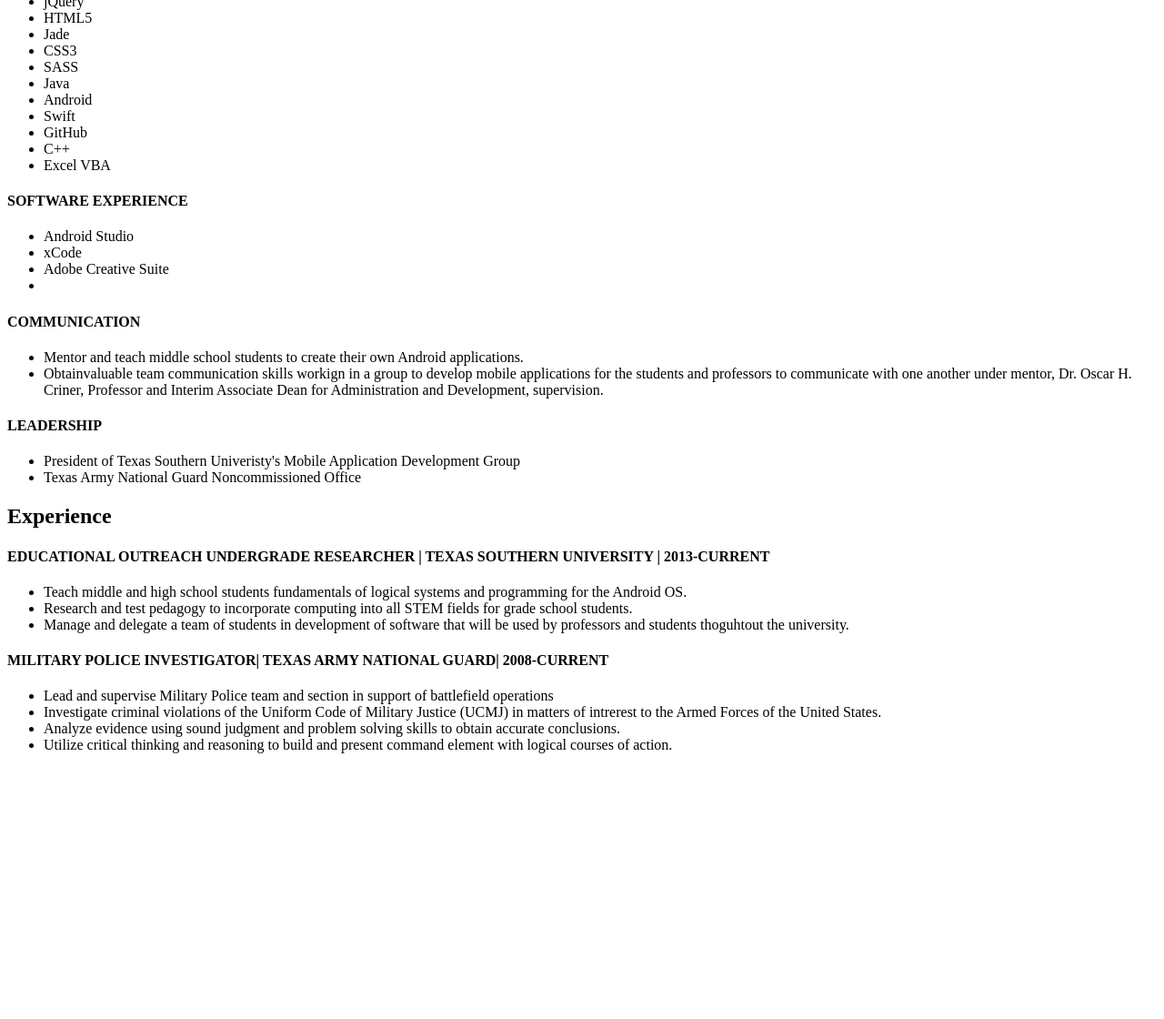
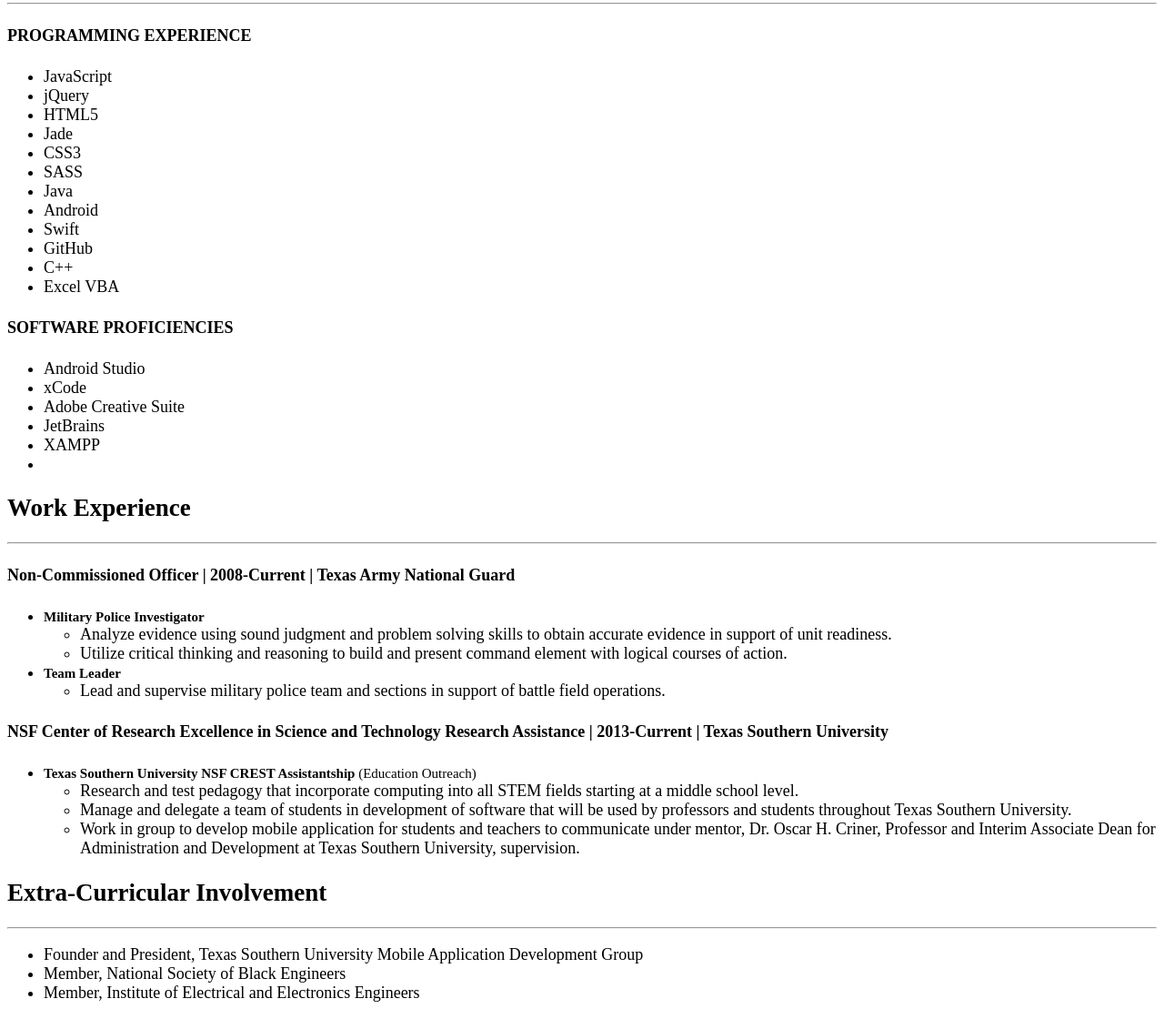
Before and after one commit to antpowell/resumeWebsite, a website: page app/views/resume.html in a window 1280 px wide. Shown: the part 385-1505 px from the top of the page at 91% size. Before the commit the page ends 1229 px from the top, so only its background shows below. Drawn offline with nearby package versions, Linux system fonts and the light colour scheme; files that its build step writes are made by us from their sources.

Commit message:
Update Resume Page

```diff
--- a/app/styles/resume.scss
+++ b/app/styles/resume.scss
@@ -1,3 +1,6 @@
-h2{
-    //background-color: darkolivegreen;
+.resume{
+  font-size: 18px;
+  strong{
+    font-size: 15px;
+  }
 }
--- a/app/views/resume.html
+++ b/app/views/resume.html
@@ -1,19 +1,23 @@
+<link rel="stylesheet" href="../styles/resume.css">
 
-<link rel="stylesheet" href="styles/resume.css">
-
-   <div class="container">
+<div class="container resume">
   <section id='professinal-profile'>
     <h2>Objective</h2>
     <hr>
-        <p id='obj-body'>Current undergraduate in computer science and a year and a half of programming experience. Seeking to obtain an internship working with software engineers that will strengthen my design, front-end development, and programming skills. I believe my strong problem-solving skills and proficiency of the core components of programming will provide solid support to any organization, group, or team.</p>
+    <p id='obj-body'>Current undergraduate in computer science and a year and a half of programming experience. Seeking
+      to obtain an internship working with software engineers that will strengthen my design, front-end development, and
+      programming skills. I believe my strong problem-solving skills and proficiency of the core components of
+      programming will provide solid support to any organization, group, or team.</p>
   </section>
   <section id='education'>
     <h2>Education</h2>
+    <hr>
     <h4>BACHELORS: COMPUTER SCIENCE / POLITICAL SCIENCE | 2016| TEXAS SOUTHERN UNIVERSITY</h4>
     <p>Major: Computer Science/ Political Science</p>
   </section>
   <section id='skills-abilities'>
     <h2>Skills & Abilities</h2>
+    <hr>
     <h4>PROGRAMMING EXPERIENCE</h4>
     <ul class='list-unstyled'>
       <li>JavaScript</li>
@@ -29,38 +33,68 @@
       <li>C++</li>
       <li>Excel VBA</li>
     </ul>
-        <h4>SOFTWARE EXPERIENCE</h4>
-        <ul class="list-unstyled">
+    <h4>SOFTWARE PROFICIENCIES</h4>
+    <ul class="list-unstyled list-inline">
       <li>Android Studio</li>
       <li>xCode</li>
       <li>Adobe Creative Suite</li>
+      <li>JetBrains</li>
+      <li>XAMPP</li>
       <li></li>
     </ul>
-        <h4>COMMUNICATION</h4>
+  </section>
+  <section class="work-experience">
+    <h2>Work Experience</h2>
+    <hr>
+    <h4>Non-Commissioned Officer | 2008-Current | Texas Army National Guard</h4>
     <ul class='list-unstyled'>
-            <li>Mentor and teach middle school students to create their own Android applications.</li>
-            <li>Obtainvaluable team communication skills workign in a group to develop mobile applications for the students and professors to communicate with one another under mentor, Dr. Oscar H. Criner, Professor and Interim Associate Dean for Administration and Development, supervision.</li>
+      <li><strong>Military Police Investigator</strong>
+        <ul>
+          <li>Analyze evidence using sound judgment and problem solving skills to obtain accurate evidence in support of
+            unit readiness.
+          </li>
+          <li>Utilize critical thinking and reasoning to build and present command element with logical courses of
+            action.
+          </li>
         </ul>
-        <h4>LEADERSHIP</h4>
+      </li>
+      <li><strong>Team Leader</strong>
+        <ul>
+          <li>Lead and supervise military police team and sections in support of battle field operations.</li>
+        </ul>
+      </li>
+    </ul>
+    <h4>NSF Center of Research Excellence in Science and Technology Research Assistance | 2013-Current | Texas Southern
+      University</h4>
     <ul class="list-unstyled">
-            <li>President of Texas Southern Univeristy's Mobile Application Development Group</li>
-            <li>Texas Army National Guard Noncommissioned Office</li>
+      <li><strong>Texas Southern University NSF CREST Assistantship </strong>
+        <small>(Education Outreach)</small>
+        <ul>
+          <li>Research and test pedagogy that incorporate computing into all STEM fields starting at a middle school
+            level.
+          </li>
+          <li>Manage and delegate a team of students in development of software that will be used by professors and
+            students throughout Texas Southern University.
+          </li>
+          <li>Work in group to develop mobile application for students and teachers to communicate under mentor, Dr.
+            Oscar H. Criner, Professor and Interim Associate Dean for Administration and Development at Texas Southern
+            University, supervision.
+          </li>
+        </ul>
+      </li>
     </ul>
   </section>
-    <section id='experience'>
-        <h2>Experience</h2>
-        <h4>EDUCATIONAL OUTREACH UNDERGRADE RESEARCHER | TEXAS SOUTHERN UNIVERSITY | 2013-CURRENT</h4>
+
+
+
+
+  <section id='extra-curricular-involvement'>
+    <h2>Extra-Curricular Involvement</h2>
+    <hr>
     <ul class="list-unstyled">
-            <li>Teach middle and high school students fundamentals of logical systems and programming for the Android OS.</li>
-            <li>Research and test pedagogy to incorporate computing into all STEM fields for grade school students.</li>
-            <li>Manage and delegate a team of students in development of software that will be used by professors and students thoguhtout the university.</li>
-        </ul>
-        <h4>MILITARY POLICE INVESTIGATOR| TEXAS ARMY NATIONAL GUARD| 2008-CURRENT</h4>
-        <ul class="list-unstyled">
-            <li>Lead and supervise Military Police team and section in support of battlefield operations</li>
-            <li>Investigate criminal violations of the Uniform Code of Military Justice (UCMJ) in matters of intrerest to the Armed Forces of the United States.</li>
-            <li>Analyze evidence using sound judgment and problem solving skills to obtain accurate conclusions.</li>
-            <li>Utilize critical thinking and reasoning to build and present command element with logical courses of action.</li>
+      <li>Founder and President, Texas Southern University Mobile Application Development Group</li>
+      <li>Member, National Society of Black Engineers</li>
+      <li>Member, Institute of Electrical and Electronics Engineers</li>
     </ul>
   </section>
 </div>
```
Also changed, not shown: app/index.html (+3 -2 lines), app/scripts/controllers/main.js (+46 -13 lines), app/styles/main.scss (+22 -14 lines), app/scripts/controllers/min/main.min.js (added). Lines whose indentation alone changed are shown as unchanged.
